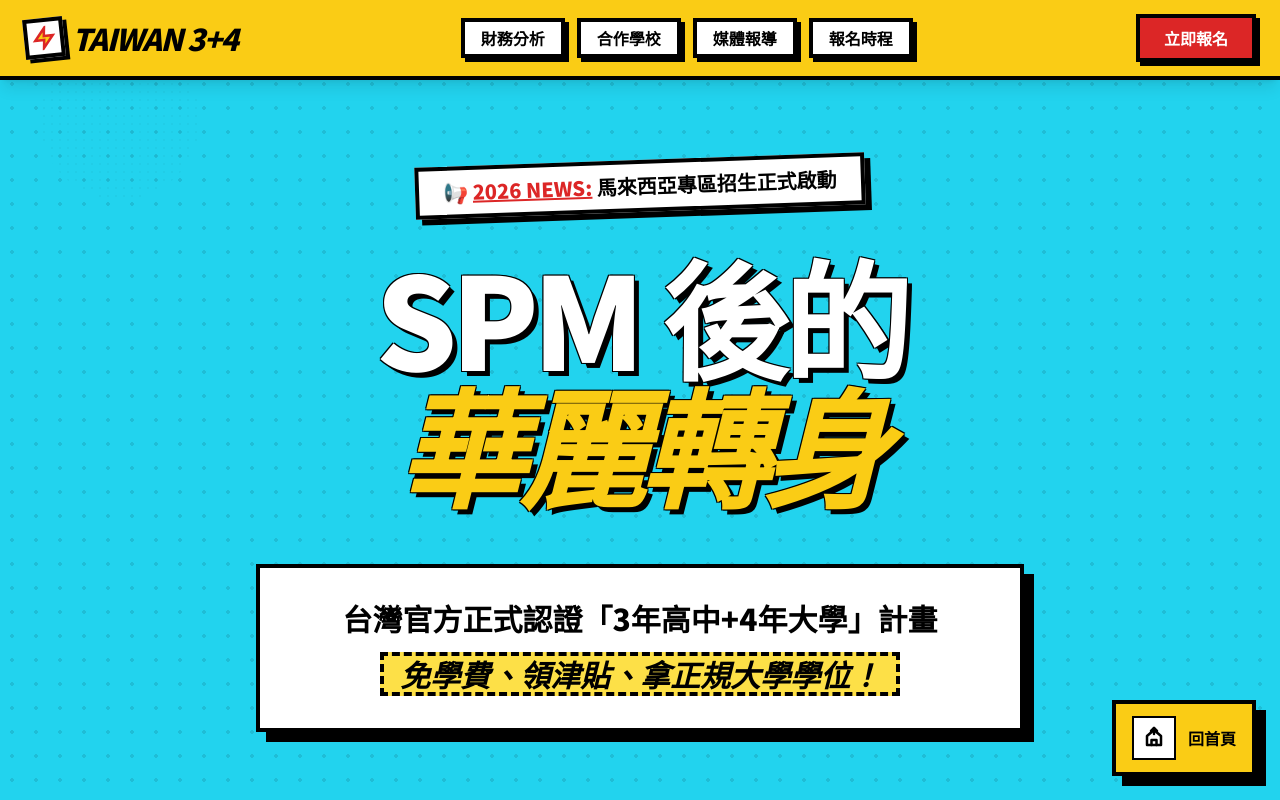
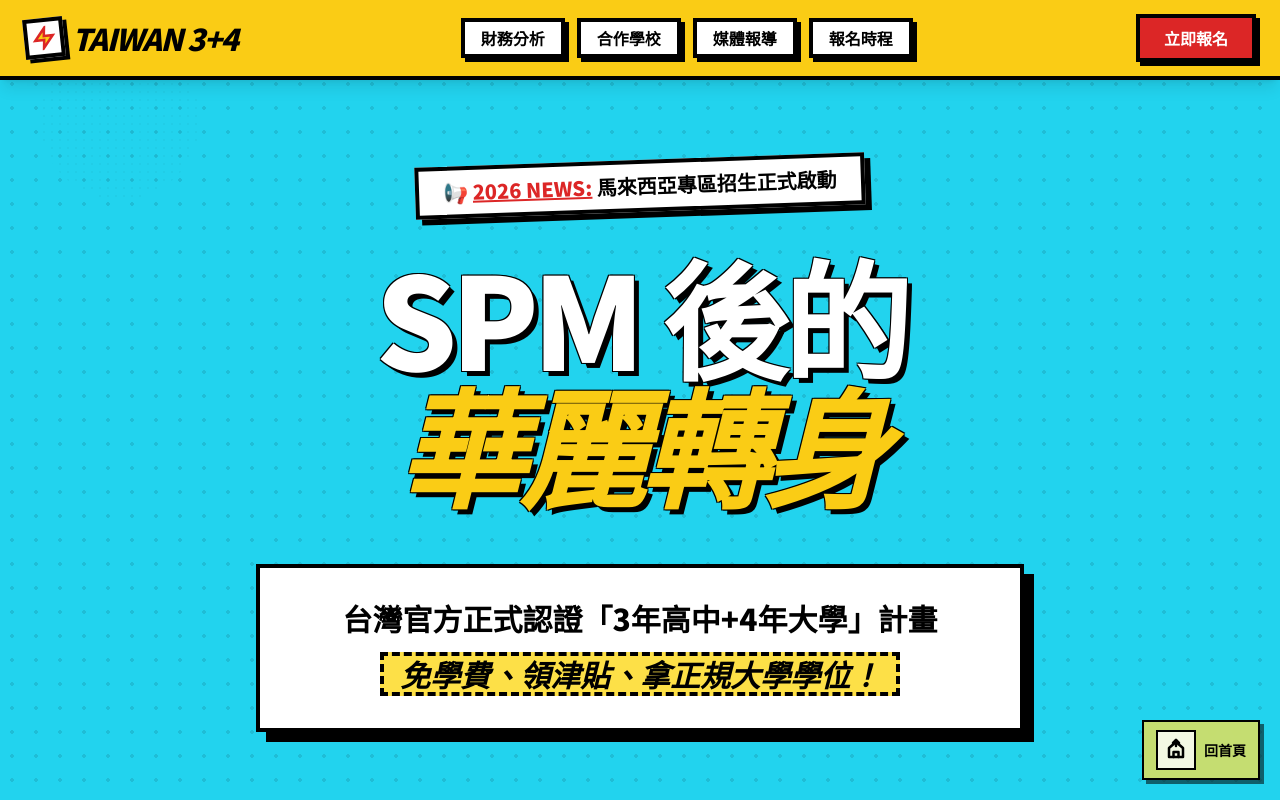
Before and after one commit to isaac0194/taiwan-3plus4-landing, a React (Vite) app: page / in a window 1280 px wide. Shown: the top 800 px of the page. Built offline with nearby package versions, Linux system fonts and the light colour scheme.

Commit message:
Tone down floating home button

```diff
--- a/src/App.jsx
+++ b/src/App.jsx
@@ -79,13 +79,13 @@ export default function App() {
 
       <a
         href="#"
-        className="fixed bottom-6 right-6 z-[120] bg-yellow-400 text-black border-4 border-black px-4 py-3 comic-shadow hover:-translate-y-1 transition-all focus:outline-none focus:ring-4 focus:ring-black flex items-center gap-3"
+        className="fixed bottom-5 right-5 z-[120] bg-yellow-300/75 backdrop-blur-sm text-black border-2 border-black px-3 py-2 shadow-[4px_4px_0px_0px_rgba(0,0,0,0.55)] hover:-translate-y-1 hover:bg-yellow-300/90 transition-all focus:outline-none focus:ring-4 focus:ring-black flex items-center gap-2"
         aria-label="回首頁"
       >
-        <span className="bg-white border-2 border-black p-2">
+        <span className="bg-white/80 border-2 border-black p-1.5">
           <IconHomeTop />
         </span>
-        <span className="font-black text-base uppercase leading-none">回首頁</span>
+        <span className="font-black text-sm uppercase leading-none">回首頁</span>
       </a>
     </div>
   );
```
